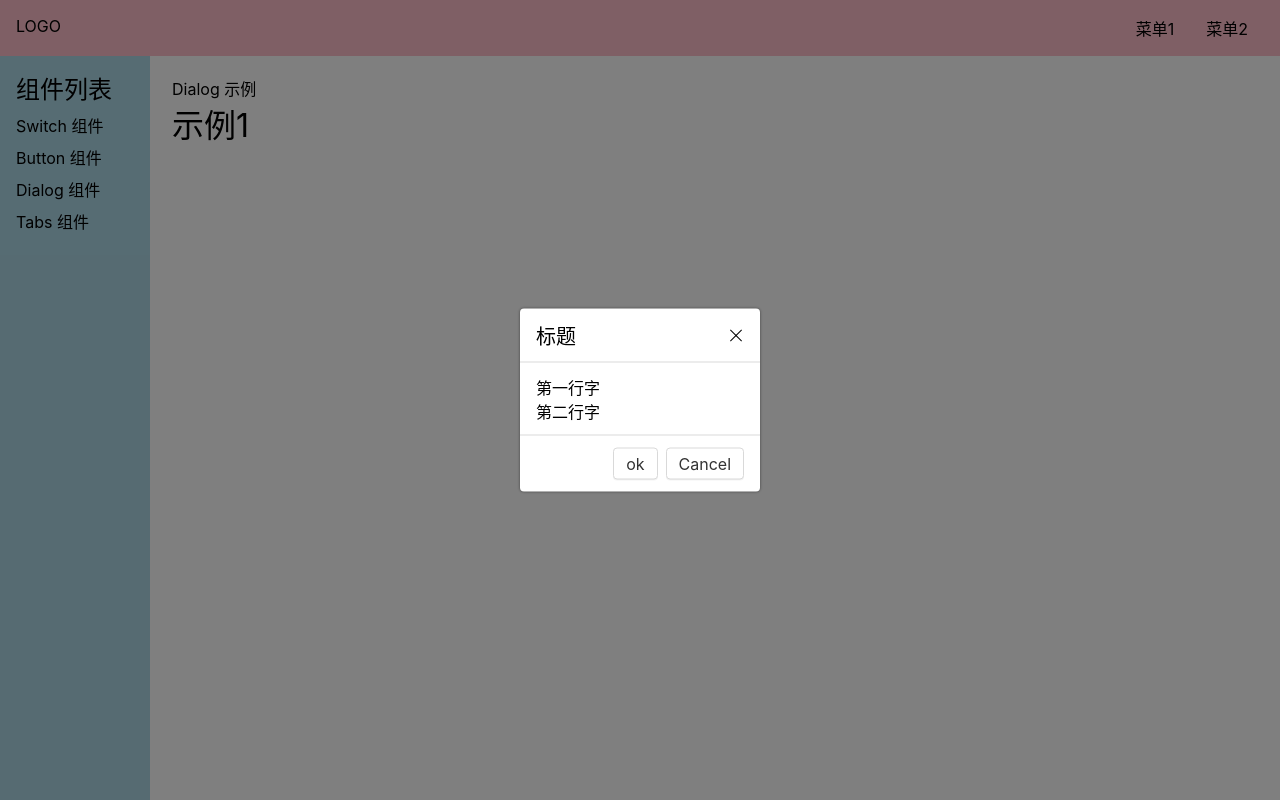
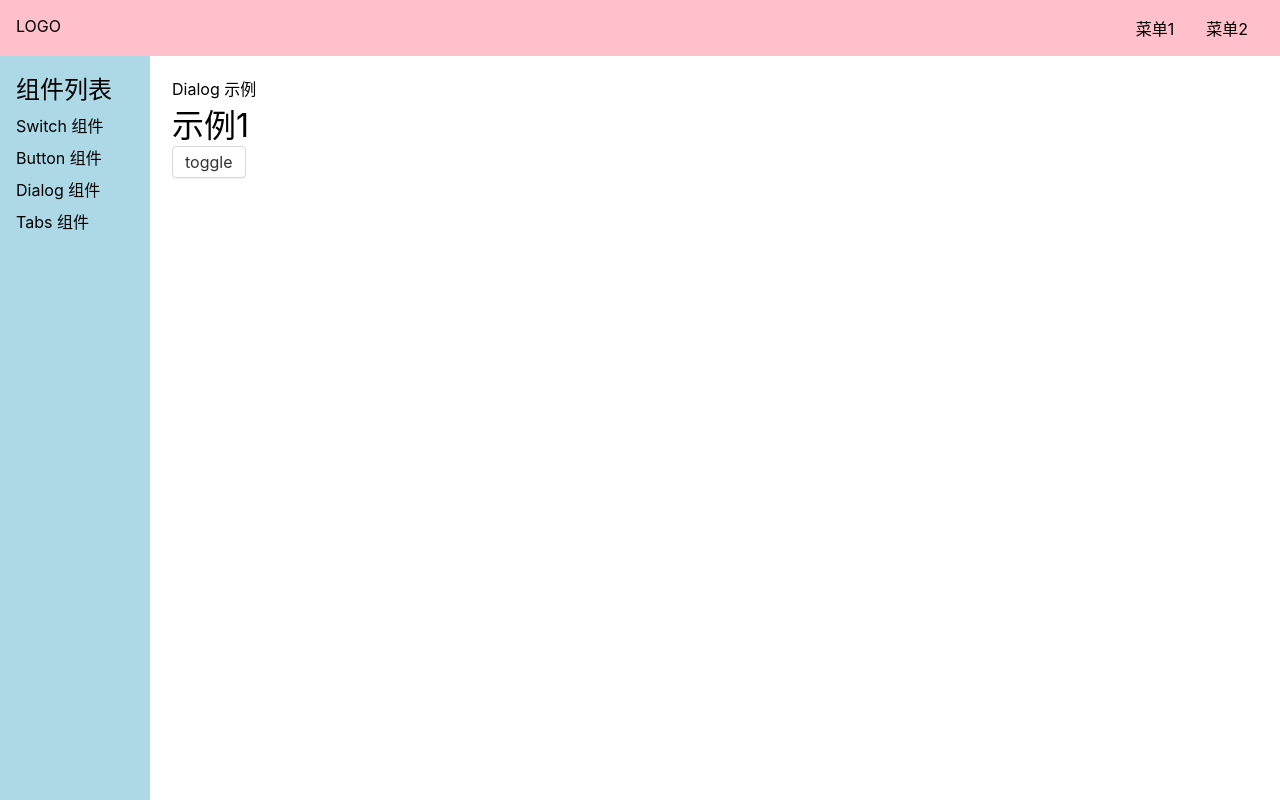
Before and after one commit to wsmnnmm/CPP-UI, a Vue app: page /#/doc/dialog in a window 1280 px wide. Built offline with nearby package versions, Linux system fonts and the light colour scheme.

Commit message:
Dialog支持visible

```diff
--- a/src/components/DialogDemo.vue
+++ b/src/components/DialogDemo.vue
@@ -1,11 +1,24 @@
 <template>
   <div>Dialog 示例</div>
   <h1>示例1</h1>
-  <Dialog></Dialog>
+  <Dialog :visible="x"></Dialog>
+  <Button @click="toggle">toggle</Button>
 </template>
 <script>
 import Dialog from "../lib/Dialog.vue";
+import Button from "../lib/Button.vue";
+import { ref } from "vue";
 export default {
-  components: { Dialog },
+  components: { Dialog, Button },
+  setup() {
+    const x = ref(false);
+    const toggle = () => {
+      x.value = !x.value;
+    };
+    return {
+      x,
+      toggle,
+    };
+  },
 };
 </script>
--- a/src/lib/Dialog.vue
+++ b/src/lib/Dialog.vue
@@ -1,4 +1,5 @@
-<template>
+<template >
+  <template v-if="visible">
     <div class="cpp-dialog-overlay"></div>
     <div class="cpp-dialog-wrapper">
       <div class="cpp-dialog">
@@ -17,9 +18,16 @@
       </div>
     </div>
   </template>
+</template>
 <script>
 import Button from "../lib/Button.vue";
 export default {
+  props: {
+    visible: {
+      type: Boolean,
+      default: false,
+    },
+  },
   components: { Button },
 };
 </script>
```
Lines whose indentation alone changed are shown as unchanged.
